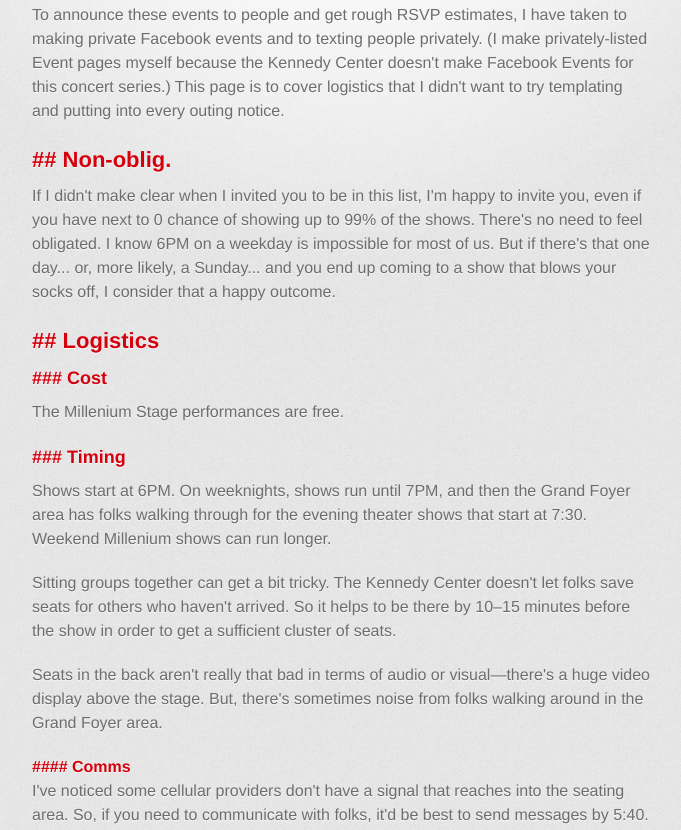
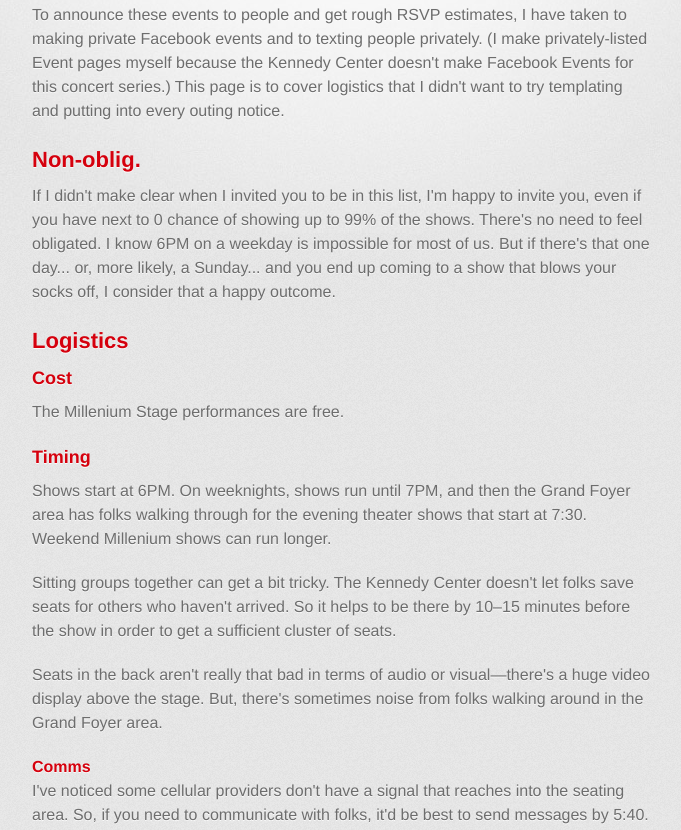
Before and after one commit to ajnelson/ajnelson.github.io, a plain HTML site: page kco.html in a window 1280 px wide. Shown: the part 340-1170 px from the top of the page, without its empty margins (298-979 px from the left). Drawn offline with Linux system fonts and the light colour scheme; a web font is replaced by a local one.

Commit message:
Remove markdown

```diff
--- a/kco.html
+++ b/kco.html
@@ -31,20 +31,20 @@
           <p>To announce these events to people and get rough RSVP estimates, I have taken to making private Facebook events and to texting people privately.  (I make privately-listed Event pages myself because the Kennedy Center doesn't make Facebook Events for this concert series.)  This page is to cover logistics that I didn't want to try templating and putting into every outing notice.
 
 
-          <h2><a href="non-oblig" name="non-oblig">## Non-oblig.</a></h2>
+          <h2><a href="non-oblig" name="non-oblig">Non-oblig.</a></h2>
 
           <p>If I didn't make clear when I invited you to be in this list, I'm happy to invite you, even if you have next to 0 chance of showing up to 99% of the shows.  There's no need to feel obligated.  I know 6PM on a weekday is impossible for most of us.  But if there's that one day... or, more likely, a Sunday... and you end up coming to a show that blows your socks off, I consider that a happy outcome.
 
 
-          <h2><a href="logistics" name="#logistics">## Logistics</a></h2>
+          <h2><a href="logistics" name="#logistics">Logistics</a></h2>
 
 
-          <h3><a href="cost" name="#cost">### Cost</a></h3>
+          <h3><a href="cost" name="#cost">Cost</a></h3>
 
           <p>The Millenium Stage performances are free.
 
 
-          <h3><a href="timing" name="#timing">### Timing</a></h3>
+          <h3><a href="timing" name="#timing">Timing</a></h3>
 
           <p>Shows start at 6PM.  On weeknights, shows run until 7PM, and then the Grand Foyer area has folks walking through for the evening theater shows that start at 7:30.  Weekend Millenium shows can run longer.
 
@@ -54,7 +54,7 @@
 
 
 
-          <h4><a href="comms" name="#comms">#### Comms</a></h4>
+          <h4><a href="comms" name="#comms">Comms</a></h4>
           <p>I've noticed some cellular providers don't have a signal that reaches into the seating area.  So, if you need to communicate with folks, it'd be best to send messages by 5:40.</p>
 
 
```
